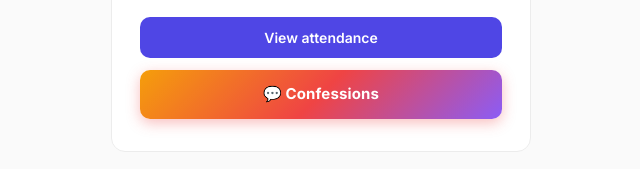
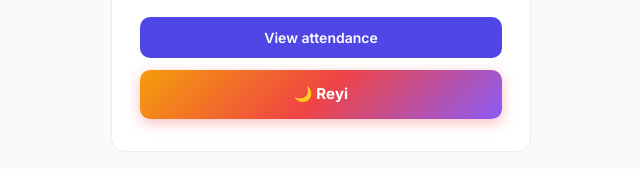
Before and after one commit to umanikumar213/tkrclass, a website: page public/index.html in a window 1280 px wide. Shown: the part 435-604 px from the top of the page, without its empty margins (319-959 px from the left). Drawn offline with Linux system fonts and the light colour scheme.

Commit message:
Rename attendance link to Reyi

```diff
--- a/public/index.html
+++ b/public/index.html
@@ -169,7 +169,7 @@
       <span id="loadMsg">Logging in…</span>
     </div>
     <div class="err" id="err"></div>
-    <a href="/chat" class="confessions-btn" style="margin-top:12px">💬 Confessions</a>
+    <a href="/chat" class="confessions-btn" style="margin-top:12px">🌙 Reyi</a>
   </div></div>
 
   <div id="result" style="display:none">
```
